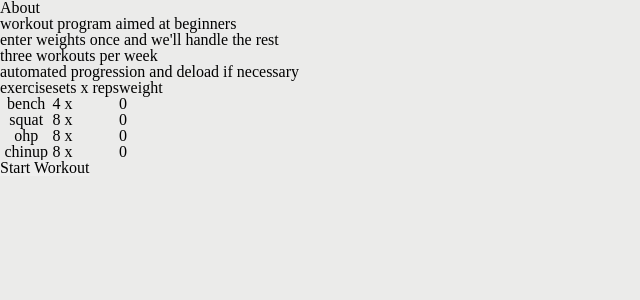
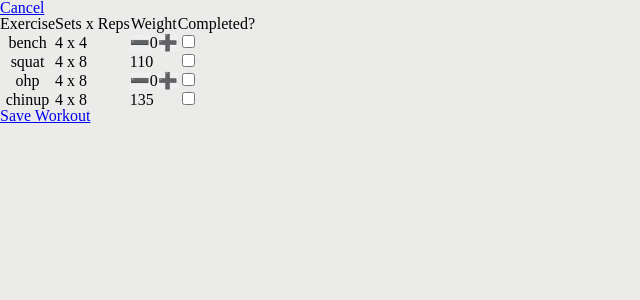
Before and after one commit to rcyork/workout, a React (Create React App) app: page /workout in a window 1280 px wide. Shown: the top 300 px of the page, without its empty margins (0-640 px from the left). Built offline with nearby package versions, Linux system fonts and the light colour scheme.

Commit message:
- add workout and log views - add ability to save workouts and view them in the log - add navigation between all the views

```diff
--- a/src/App.js
+++ b/src/App.js
@@ -1,16 +1,91 @@
 import React, { useState } from "react";
+import { BrowserRouter, Switch, Route } from "react-router-dom";
 
 import { INTIAL_WEIGHTS } from "./utils/initialWeights";
 import { WORKOUTS } from "./utils/workouts";
+import { roundToNearestFive } from "./utils/roundToNearestFive";
 
-import Main from "./components/Main/Main";
+import { Main } from "./components/Main/Main";
+import { Log } from "./components/Log/Log";
+import { Workout } from "./components/Workout/Workout";
 
-export default function App() {
+export const App = () => {
   const [weights, setWeight] = useState(INTIAL_WEIGHTS);
-  const [log, setLog] = useState([]);
+  const [log, setLog] = useState([
+    {
+      date: new Date(),
+      id: "wad1",
+      exercises: [
+        {
+          name: "bench",
+          sets: 4,
+          reps: 4,
+          amrap: false,
+          weight: 100,
+          completed: true
+        },
+        {
+          name: "squat",
+          sets: 4,
+          reps: 8,
+          amrap: false,
+          weight: 110,
+          completed: false
+        },
+        {
+          name: "ohp",
+          sets: 4,
+          reps: 8,
+          amrap: false,
+          weight: 120,
+          completed: true
+        },
+        {
+          name: "chinup",
+          sets: 4,
+          reps: 8,
+          amrap: false,
+          weight: 130,
+          completed: false
+        }
+      ]
+    }
+  ]);
   const [workout, setWorkout] = useState(
     WORKOUTS.find(workout => workout.id === "wad1")
   );
 
-  return <Main workout={workout} />;
-}
+  const calculatedWorkout = {
+    ...workout,
+    exercises: workout.exercises.map(exercise => {
+      const initialWeight = INTIAL_WEIGHTS.find(
+        item => item.name === exercise.name
+      ).weight;
+      const calculatedWeight =
+        exercise.reps === 8
+          ? roundToNearestFive(initialWeight * 0.9)
+          : initialWeight;
+      return { ...exercise, weight: calculatedWeight };
+    })
+  };
+
+  return (
+    <BrowserRouter>
+      <Switch>
+        <Route
+          exact
+          path="/"
+          render={() => <Main workout={calculatedWorkout} />}
+        />
+        <Route
+          exact
+          path="/workout"
+          render={() => (
+            <Workout workout={calculatedWorkout} log={log} setLog={setLog} />
+          )}
+        />
+        <Route exact path="/log" render={() => <Log log={log} />} />
+      </Switch>
+    </BrowserRouter>
+  );
+};
--- /dev/null
+++ b/src/components/Log/Log.js
@@ -0,0 +1,47 @@
+import React from "react";
+import { Link } from "react-router-dom";
+import moment from "moment";
+
+import { WORKOUT_NAMES } from "../../utils/workoutNames";
+
+import "./Log.css";
+
+export const Log = ({ log }) => {
+  return (
+    <div className="log">
+      <Link to="/">home</Link>
+      {log.map(logEntry => (
+        <div className="logCard" key={logEntry.date}>
+          <div className="logCard__banner">
+            <h3>{moment(log.date).format("MMMM Do, YYYY")}</h3>
+            <p>
+              {WORKOUT_NAMES.find(workout => workout.name === log.id).fullName}
+            </p>
+          </div>
+          <table className="logCard__table">
+            <tbody>
+              <tr>
+                <th>exercise</th>
+                <th>sets x reps</th>
+                <th>weight</th>
+                <th>completed?</th>
+              </tr>
+              {logEntry.exercises.map(exercise => {
+                return (
+                  <tr key={exercise.name}>
+                    <th>{exercise.name}</th>
+                    <td>
+                      {exercise.sets} x {exercise.reps}
+                    </td>
+                    <td>{exercise.weight}</td>
+                    <td>{exercise.completed ? "✅" : "❌"}</td>
+                  </tr>
+                );
+              })}
+            </tbody>
+          </table>
+        </div>
+      ))}
+    </div>
+  );
+};
--- a/src/components/Main/About/About.js
+++ b/src/components/Main/About/About.js
@@ -2,7 +2,7 @@ import React from "react";
 
 import "./About.css";
 
-export default function About() {
+export const About = () => {
   return (
     <div className="about">
       <h3 className="about__title">About</h3>
@@ -18,4 +18,4 @@ export default function About() {
       </ul>
     </div>
   );
-}
+};
--- a/src/components/Main/Main.js
+++ b/src/components/Main/Main.js
@@ -1,15 +1,18 @@
 import React from "react";
 
-import About from "./About/About";
-import NextWorkout from "./NextWorkout/NextWorkout";
+import { Link } from "react-router-dom";
+
+import { About } from "./About/About";
+import { NextWorkout } from "./NextWorkout/NextWorkout";
 
 import "./Main.css";
 
-export default function Main({ workout }) {
+export const Main = ({ workout }) => {
   return (
     <div className="main">
       <About />
       <NextWorkout workout={workout} />
+      <Link to="/log">View Log</Link>
     </div>
   );
-}
+};
--- a/src/components/Main/NextWorkout/NextWorkout.js
+++ b/src/components/Main/NextWorkout/NextWorkout.js
@@ -1,13 +1,12 @@
 import React from "react";
-
+import { Link } from "react-router-dom";
 import "./NextWorkout.css";
 
-export default function NextWorkout({ workout }) {
-  console.log(workout.exercises);
-
+export const NextWorkout = ({ workout }) => {
   return (
     <div className="nextWorkout">
       <table className="nextWorkout__table">
+        <tbody>
           <tr>
             <th>exercise</th>
             <th>sets x reps</th>
@@ -15,17 +14,20 @@ export default function NextWorkout({ workout }) {
           </tr>
           {workout.exercises.map(exercise => {
             return (
-            <tr>
+              <tr key={exercise.name}>
                 <th>{exercise.name}</th>
                 <td>
-                {exercise.reps} x {exercise.set}
+                  {exercise.sets} x {exercise.reps}
                 </td>
-              <td>0</td>
+                <td>{exercise.weight === null ? 0 : exercise.weight}</td>
               </tr>
             );
           })}
+        </tbody>
       </table>
-      <button className="nextWorkout__startWorkoutButton">Start Workout</button>
+      <Link className="nextWorkout__startWorkoutButton" to="/workout">
+        Start Workout
+      </Link>
     </div>
   );
-}
+};
--- /dev/null
+++ b/src/components/Workout/Workout.js
@@ -0,0 +1,145 @@
+import React, { useState } from "react";
+import { Link } from "react-router-dom";
+
+import "./Workout.css";
+
+export const Workout = ({ workout, log, setLog }) => {
+  const [userEnteredWeights, setUserEnteredWeights] = useState([
+    { name: "deadlift", weight: 0, completed: false },
+    { name: "row", weight: 0, completed: false },
+    { name: "squat", weight: 0, completed: false },
+    { name: "bench", weight: 0, completed: false },
+    { name: "ohp", weight: 0, completed: false },
+    { name: "chinup", weight: 0, completed: false }
+  ]);
+  const needsUserInput = workout.exercises.some(
+    exercise => exercise.weight === 0 || exercise.weight === null
+  );
+
+  const increment = (name, factor) => {
+    setUserEnteredWeights(userEnteredWeights => {
+      return userEnteredWeights.map(exercise => {
+        if (exercise.name !== name) {
+          return { ...exercise };
+        }
+        return { ...exercise, weight: exercise.weight + factor };
+      });
+    });
+  };
+
+  const decrement = (name, factor) => {
+    setUserEnteredWeights(userEnteredWeights => {
+      return userEnteredWeights.map(exercise => {
+        if (exercise.name !== name) {
+          return { ...exercise };
+        }
+        return { ...exercise, weight: exercise.weight - factor };
+      });
+    });
+  };
+
+  const onCompletedChange = name => {
+    setUserEnteredWeights(userEnteredWeights => {
+      return userEnteredWeights.map(exercise => {
+        if (exercise.name !== name) {
+          return { ...exercise };
+        }
+
+        return { ...exercise, completed: !exercise.completed };
+      });
+    });
+  };
+
+  return (
+    <div className="workout">
+      <Link to="/">Cancel</Link>
+      <div className="workoutCard">
+        <table>
+          <tbody>
+            <tr>
+              <th>Exercise</th>
+              <th>Sets x Reps</th>
+              <th>Weight</th>
+              <th>Completed?</th>
+            </tr>
+            {workout.exercises.map(exercise => {
+              return (
+                <tr key={exercise.name}>
+                  <th>{exercise.name}</th>
+                  <td>
+                    {exercise.sets} x {exercise.reps}
+                  </td>
+                  <td>
+                    {(needsUserInput && exercise.weight === 0) ||
+                    exercise.weight === null ? (
+                      <div>
+                        <button onClick={() => decrement(exercise.name, 5)}>
+                          <span role="img" aria-label="plus">
+                            ➖
+                          </span>
+                        </button>
+                        <span>
+                          {
+                            userEnteredWeights.find(
+                              item => item.name === exercise.name
+                            ).weight
+                          }
+                        </span>
+                        <button onClick={() => increment(exercise.name, 5)}>
+                          <span role="img" aria-label="minus">
+                            ➕
+                          </span>
+                        </button>
+                      </div>
+                    ) : (
+                      exercise.weight
+                    )}
+                  </td>
+                  <td>
+                    <input
+                      type="checkbox"
+                      onChange={() => onCompletedChange(exercise.name)}
+                      checked={
+                        userEnteredWeights.find(
+                          item => item.name === exercise.name
+                        ).completed
+                      }
+                    />
+                  </td>
+                </tr>
+              );
+            })}
+          </tbody>
+        </table>
+      </div>
+      <Link
+        to="/"
+        onClick={() =>
+          setLog(log =>
+            log.concat({
+              ...workout,
+              exercises: workout.exercises.map(exercise => {
+                const correspondingExercise = userEnteredWeights.find(
+                  item => item.name === exercise.name
+                );
+                // use userEnteredWeight if it's there, otherwise use intital weight
+                const appropriateWeight =
+                  correspondingExercise.weight === 0
+                    ? exercise.weight
+                    : correspondingExercise.weight;
+
+                return {
+                  ...exercise,
+                  weight: appropriateWeight,
+                  completed: correspondingExercise.completed
+                };
+              })
+            })
+          )
+        }
+      >
+        Save Workout
+      </Link>
+    </div>
+  );
+};
--- a/src/index.js
+++ b/src/index.js
@@ -2,6 +2,6 @@ import React from "react";
 import ReactDOM from "react-dom";
 import "./index.css";
 import "./reset.css";
-import App from "./App";
+import { App } from "./App";
 
 ReactDOM.render(<App />, document.getElementById("root"));
--- a/src/utils/initialWeights.js
+++ b/src/utils/initialWeights.js
@@ -1,8 +1,8 @@
 export const INTIAL_WEIGHTS = [
   { name: "deadlift", weight: 0 },
-  { name: "row", weight: 0 },
-  { name: "squat", weight: 0 },
-  { name: "bench", weight: 0 },
-  { name: "ohp", weight: 0 },
-  { name: "chinup", weight: 0 }
+  { name: "row", weight: 110 },
+  { name: "squat", weight: 120 },
+  { name: "bench", weight: null },
+  { name: "ohp", weight: null },
+  { name: "chinup", weight: 150 }
 ];
--- /dev/null
+++ b/src/utils/workoutNames.js
@@ -0,0 +1,8 @@
+export const WORKOUT_NAMES = [
+  { id: "wad1", fullName: "Week A: Day 1" },
+  { id: "wad2", fullName: "Week A: Day 2" },
+  { id: "wad3", fullName: "Week A: Day 3" },
+  { id: "wbd1", fullName: "Week B: Day 1" },
+  { id: "wbd2", fullName: "Week B: Day 2" },
+  { id: "wbd3", fullName: "Week B: Day 3" }
+];
```
Also changed, not shown: src/components/Log/Log.css (added), src/components/Workout/Workout.css (added). Lines whose indentation alone changed are shown as unchanged.
